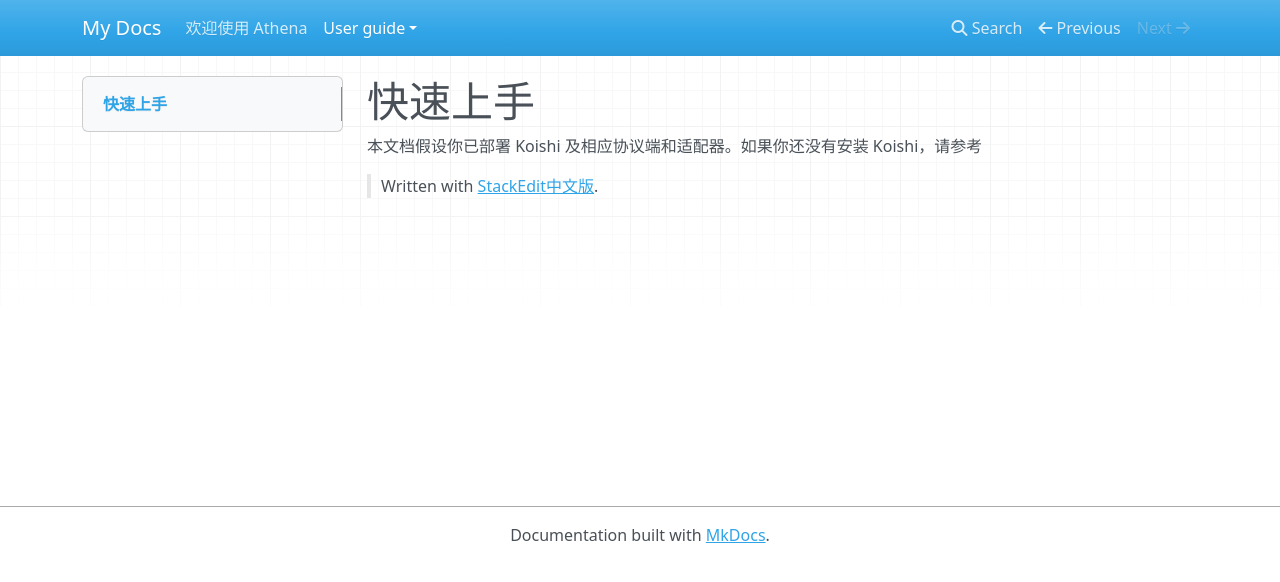
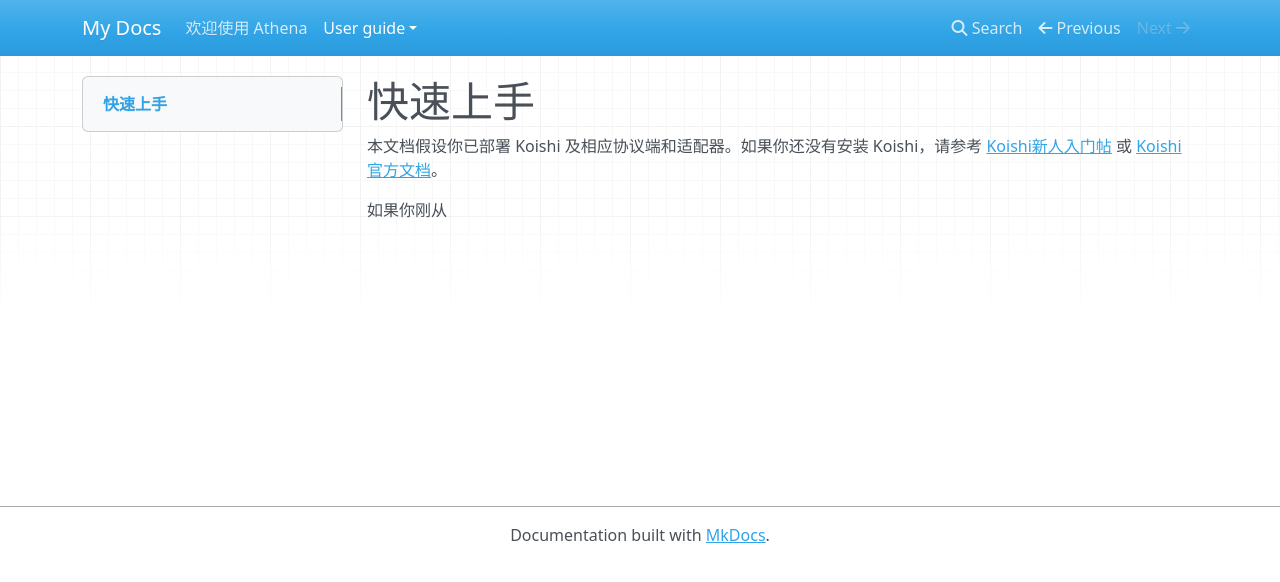
Before and after one commit to HydroGest/AthenaDocsNG, an MkDocs documentation site: the page built from docs/user-guide/getting-started.md.md, in a window 1280 px wide. Shown: the top 582 px of the page. Built offline with MkDocs 1.6.1, drawn with Linux system fonts in a browser that asks for light colours; nearby versions of some CDN libraries.

Commit message:
docs/user-guide/getting-started.md.md updated from https://stackedit.cn/

```diff
--- a/docs/user-guide/getting-started.md.md
+++ b/docs/user-guide/getting-started.md.md
@@ -1,8 +1,11 @@
 
 # 快速上手
-本文档假设你已部署 Koishi 及相应协议端和适配器。如果你还没有安装 Koishi，请参考[](https://forum.koishi.xyz/t/topic/556)
+本文档假设你已部署 Koishi 及相应协议端和适配器。如果你还没有安装 Koishi，请参考 [Koishi新人入门帖](https://forum.koishi.xyz/t/topic/556) 或 [Koishi 官方文档](https://koishi.chat/zh-CN/)。
 
-> Written with [StackEdit中文版](https://stackedit.cn/).
+如果你刚从
+
+
+
 <!--stackedit_data:
-eyJoaXN0b3J5IjpbMTUxMTkwNTAxOF19
+eyJoaXN0b3J5IjpbNjA2MjkxMDY0XX0=
 -->
```
